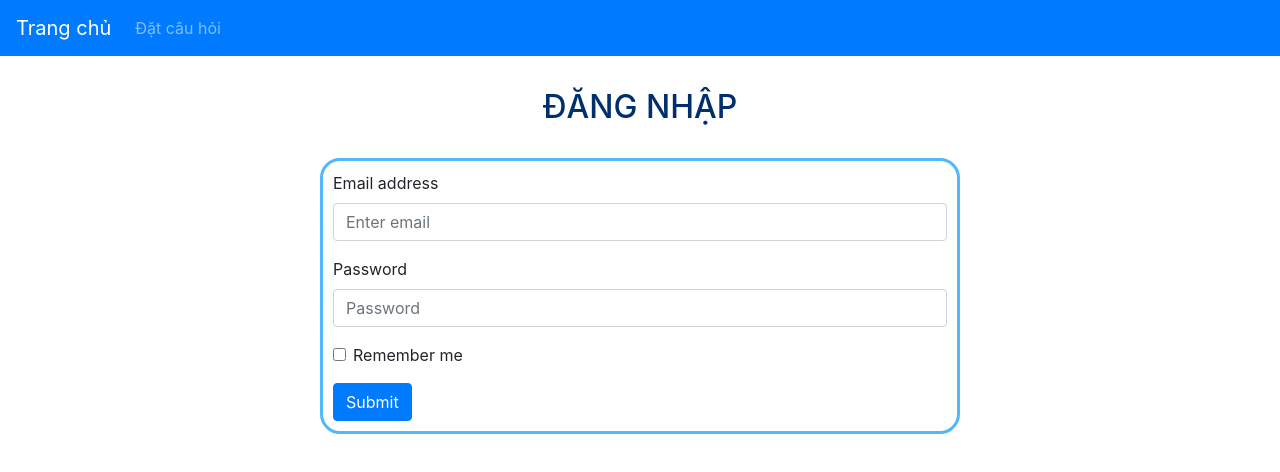
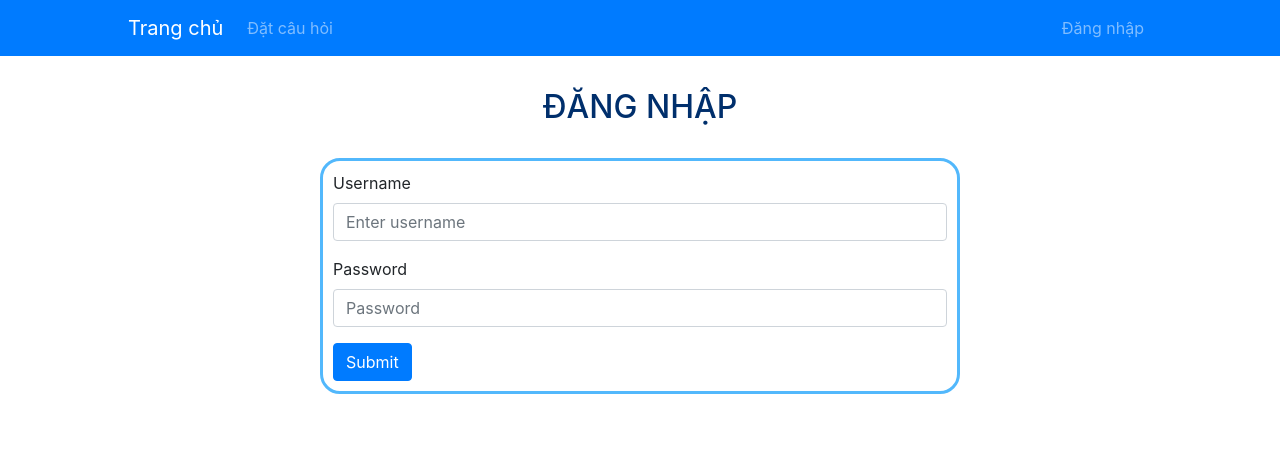
Before and after one commit to lvtute/all-in-1, a React (Create React App) app in the folder fe/forums/: page /login in a window 1280 px wide. Shown: the top 472 px of the page. Built offline with nearby package versions, Linux system fonts and the light colour scheme.

Commit message:
done login

```diff
--- a/fe/forums/package.json
+++ b/fe/forums/package.json
@@ -13,10 +13,13 @@
     "react-bootstrap-table-next": "^4.0.3",
     "react-bootstrap-table2-paginator": "^2.1.2",
     "react-dom": "^17.0.2",
+    "react-redux": "^7.2.5",
     "react-router": "^5.2.0",
     "react-router-dom": "^5.2.0",
     "react-scripts": "^4.0.3",
     "react-toastify": "^8.0.2",
+    "redux": "^4.1.1",
+    "redux-thunk": "^2.3.0",
     "web-vitals": "^1.1.2"
   },
   "scripts": {
@@ -42,5 +45,8 @@
       "last 1 firefox version",
       "last 1 safari version"
     ]
+  },
+  "devDependencies": {
+    "redux-devtools-extension": "^2.13.9"
   }
 }
--- /dev/null
+++ b/fe/forums/src/actions/auth.js
@@ -0,0 +1,36 @@
+/**
+ * (register/login/logout actions)
+ */
+
+import { LOGIN_SUCCESS, LOGOUT } from "./types";
+
+import AuthService from "../services/auth.service";
+
+import { toast } from "react-toastify";
+import { TOASTIFY_CONFIGS } from "../services/constants";
+
+export const login = (username, password) => (dispatch) => {
+  return AuthService.login(username, password).then(
+    (data) => {
+      dispatch({
+        type: LOGIN_SUCCESS,
+        payload: { user: data },
+      });
+      toast.success(`Welcome back, ${data.username}!`);
+
+      return Promise.resolve();
+    },
+    (error) => {
+      toast.error("Wrong username or password!", TOASTIFY_CONFIGS);
+
+      return Promise.reject();
+    }
+  );
+};
+
+export const logout = () => (dispatch) => {
+  AuthService.logout();
+  dispatch({
+    type: LOGOUT,
+  });
+};
--- /dev/null
+++ b/fe/forums/src/actions/types.js
@@ -0,0 +1,6 @@
+/**
+ * Some string constants that indicate the type of actions being performed.
+ */
+
+export const LOGIN_SUCCESS = "LOGIN_SUCCESS";
+export const LOGOUT = "LOGOUT";
--- a/fe/forums/src/components/MyRoutes.jsx
+++ b/fe/forums/src/components/MyRoutes.jsx
@@ -1,9 +1,11 @@
 import Login from "../pages/Login";
 import AdminDashBoard from "../pages/AdminDashBoard";
 import { Switch, Route } from "react-router-dom";
+import { ToastContainer } from "react-toastify";
 
 const MyRoutes = () => {
   return (
+    <>
     <Switch>
       <Route path="/login">
         <Login />
@@ -12,6 +14,8 @@ const MyRoutes = () => {
         <AdminDashBoard />
       </Route>
     </Switch>
+    <ToastContainer/>
+    </>
   );
 };
 export default MyRoutes;
--- a/fe/forums/src/components/NavigationBar.jsx
+++ b/fe/forums/src/components/NavigationBar.jsx
@@ -1,12 +1,36 @@
-import { Navbar, Nav } from "react-bootstrap";
+import { Navbar, Nav, NavDropdown } from "react-bootstrap";
+import { useSelector, useDispatch } from "react-redux";
+import { logout } from "../actions/auth";
 
 const NavigationBar = () => {
+  const { isLoggedIn, user } = useSelector((state) => state.auth);
+  const dispatch = useDispatch();
+
+  const handleLogout = () => {
+    dispatch(logout());
+  };
   return (
-    <Navbar bg="primary" variant="dark" style={{ marginBottom: "20px" }}>
+    <Navbar
+      bg="primary"
+      variant="dark"
+      style={{ marginBottom: "20px", paddingLeft: "10%", paddingRight: "10%" }}
+    >
       <Navbar.Brand href="#home">Trang chủ</Navbar.Brand>
       <Nav className="mr-auto">
         <Nav.Link href="#datcauhoi">Đặt câu hỏi</Nav.Link>
       </Nav>
+
+      {isLoggedIn ? (
+        <Nav>
+          <NavDropdown title={`${user.username}`} id="basic-nav-dropdown">
+            <NavDropdown.Item onClick={handleLogout}>Log out</NavDropdown.Item>
+          </NavDropdown>
+        </Nav>
+      ) : (
+        <Nav>
+          <Nav.Link href="/login">Đăng nhập</Nav.Link>
+        </Nav>
+      )}
     </Navbar>
   );
 };
--- a/fe/forums/src/index.js
+++ b/fe/forums/src/index.js
@@ -3,11 +3,15 @@ import ReactDOM from "react-dom";
 import "./index.css";
 import App from "./App";
 import "bootstrap/dist/css/bootstrap.min.css";
+import { Provider } from "react-redux";
+import store from "./store";
 // import 'bootstrap/dist/js/bootstrap';
 
 ReactDOM.render(
   // <React.StrictMode> // https://stackoverflow.com/questions/67415620/fixing-index-js1-warning-using-unsafe-componentwillreceiveprops-in-strict-mod
-    <App />,
+  <Provider store={store}>
+    <App />
+  </Provider>,
   // </React.StrictMode>,
   document.getElementById("root")
 );
--- a/fe/forums/src/pages/Login.jsx
+++ b/fe/forums/src/pages/Login.jsx
@@ -1,24 +1,67 @@
 import { Form, Button } from "react-bootstrap";
 import CenteredTitle from "../components/CenteredTitle";
+import { useDispatch, useSelector } from "react-redux";
+import { Redirect, useHistory } from "react-router-dom";
+import { useState } from "react";
+
+import { login } from "../actions/auth";
 
 const Login = () => {
+  const dispatch = useDispatch();
+  const history = useHistory();
+  const { isLoggedIn } = useSelector((state) => state.auth);
+
+  const [loading, setLoading] = useState(false);
+
+  const handleLogin = (event) => {
+    event.preventDefault();
+
+    setLoading(true);
+    const formData = Object.fromEntries(new FormData(event.target).entries());
+    const { username, password } = formData;
+
+    dispatch(login(username, password))
+      .then(() => {
+        history.push("/");
+        // window.location.reload();
+      })
+      .catch(() => {
+        setLoading(false);
+      });
+  };
+
+  if (isLoggedIn) {
+    return <Redirect to="/" />;
+  }
+
   return (
     <>
-      <CenteredTitle title="ĐĂNG NHẬP"/>
-      <Form className="centered-form">
+      <CenteredTitle title="ĐĂNG NHẬP" />
+      <Form className="centered-form" onSubmit={handleLogin}>
         <Form.Group controlId="formBasicEmail">
-          <Form.Label>Email address</Form.Label>
-          <Form.Control type="email" placeholder="Enter email" />
+          <Form.Label>Username</Form.Label>
+          <Form.Control
+            type="text"
+            placeholder="Enter username"
+            name="username"
+          />
         </Form.Group>
 
         <Form.Group controlId="formBasicPassword">
           <Form.Label>Password</Form.Label>
-          <Form.Control type="password" placeholder="Password" />
+          <Form.Control
+            type="password"
+            placeholder="Password"
+            name="password"
+          />
         </Form.Group>
-        <Form.Group controlId="formBasicCheckbox">
+        {/* <Form.Group controlId="formBasicCheckbox">
           <Form.Check type="checkbox" label="Remember me" />
-        </Form.Group>
-        <Button variant="primary" type="submit">
+        </Form.Group> */}
+        <Button variant="primary" type="submit" disabled={loading}>
+          {loading && (
+            <span className="spinner-border spinner-border-sm"></span>
+          )}
           Submit
         </Button>
       </Form>
--- /dev/null
+++ b/fe/forums/src/reducers/auth.js
@@ -0,0 +1,37 @@
+/**
+ * The Auth reducer will update the isLoggedIn and user state of the application.
+ */
+
+import {
+  LOGIN_SUCCESS,
+  LOGOUT,
+} from "../actions/types";
+
+const user = JSON.parse(localStorage.getItem("user"));
+
+const initialState = user
+  ? { isLoggedIn: true, user }
+  : { isLoggedIn: false, user: null };
+
+const authReducer = (state = initialState, action) => {
+  const { type, payload } = action;
+  switch (type) {
+    case LOGIN_SUCCESS:
+      return {
+        ...state,
+        isLoggedIn: true,
+        user: payload.user,
+      };
+
+    case LOGOUT:
+      return {
+        ...state,
+        isLoggedIn: false,
+        user: null,
+      };
+    default:
+      return state;
+  }
+}
+
+export default authReducer;
--- /dev/null
+++ b/fe/forums/src/reducers/index.js
@@ -0,0 +1,10 @@
+/**
+ * Because we only have a single store in a Redux application. We use reducer composition instead of many stores to split data handling logic.
+ */
+
+import { combineReducers } from "redux";
+import auth from "./auth";
+
+export default combineReducers({
+  auth,
+});
--- a/fe/forums/src/services/auth.service.js
+++ b/fe/forums/src/services/auth.service.js
@@ -1,23 +1,24 @@
 import http from "./http-common";
 
+const API_URL = "/auth/";
+
 const register = (signUpRequestObject) => {
-  return http.post("/auth/sign-up", signUpRequestObject);
+  return http.post(API_URL + "sign-up", signUpRequestObject);
 };
 
-// const login = (username, password) => {
-//   return http
-//     .post(API_URL + "signin", {
-//       username,
-//       password,
-//     })
-//     .then((response) => {
-//       if (response.data.accessToken) {
-//         localStorage.setItem("user", JSON.stringify(response.data));
-//       }
-
-//       return response.data;
-//     });
-// };
+const login = (username, password) => {
+  return http
+    .post(API_URL + "sign-in", {
+      username,
+      password,
+    })
+    .then((response) => {
+      if (response.data.token) {
+        localStorage.setItem("user", JSON.stringify(response.data));
+      }
+      return response.data;
+    });
+};
 
 const logout = () => {
   localStorage.removeItem("user");
@@ -29,9 +30,9 @@ const getCurrentUser = () => {
 
 const authenService = {
   register,
-  // login,
+  login,
   logout,
-  getCurrentUser,
+  getCurrentUser
 };
 
 export default authenService;
--- /dev/null
+++ b/fe/forums/src/store.js
@@ -0,0 +1,17 @@
+/**
+ * This Store will bring Actions and Reducers together and hold the Application state.
+ */
+
+import { createStore, applyMiddleware } from "redux";
+import { composeWithDevTools } from "redux-devtools-extension";
+import thunk from "redux-thunk";
+import rootReducer from "./reducers";
+
+const middleware = [thunk];
+
+const store = createStore(
+  rootReducer,
+  composeWithDevTools(applyMiddleware(...middleware))
+);
+
+export default store;
```
Also changed, not shown: fe/forums/src/services/auth-header.js (+9 -6 lines), 1 other file (tests, documents, lock files or other folders).
